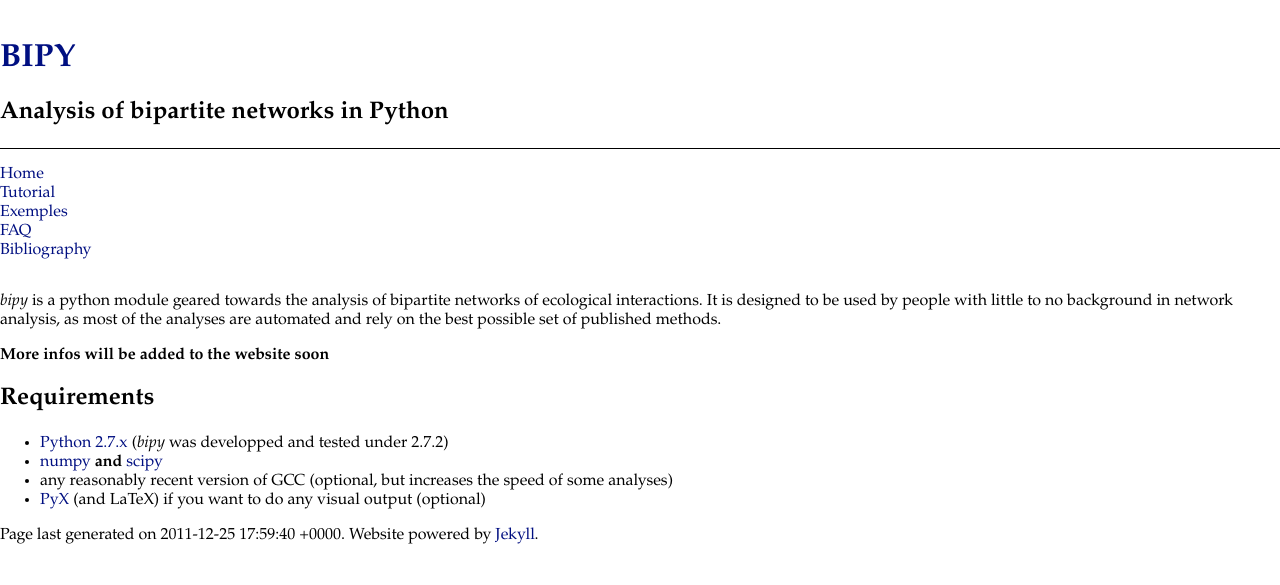
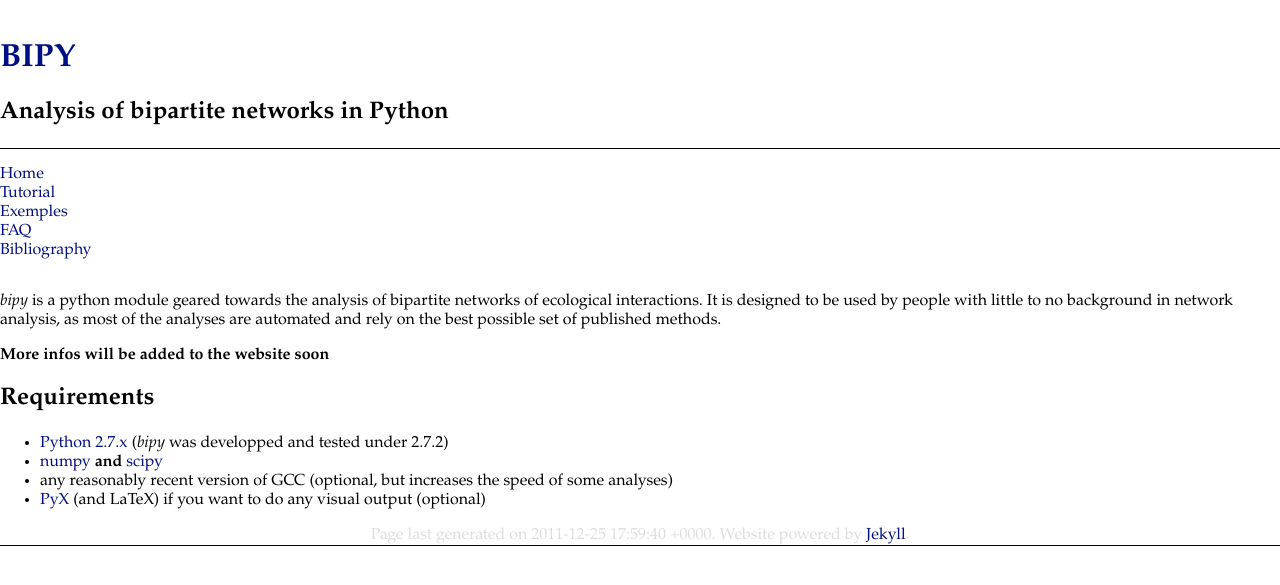
Before and after one commit to tpoisot/bipy, a Jekyll site: the page built from index.md, in a window 1280 px wide. Shown: the top 585 px of the page. Built offline with Jekyll 4.4.1, drawn with Linux system fonts in a browser that asks for light colours.

Commit message:
CSS / align

```diff
--- a/_includes/style.css
+++ b/_includes/style.css
@@ -41,3 +41,11 @@ a:hover{
 	margin-left: 0px;
 	padding-left: 0px;
 }
+
+#footer{
+	clear: both;
+	border-bottom:  1px solid black;
+	text-align: center;
+	text-size: 80%;
+	color: #ddd;
+}
```
